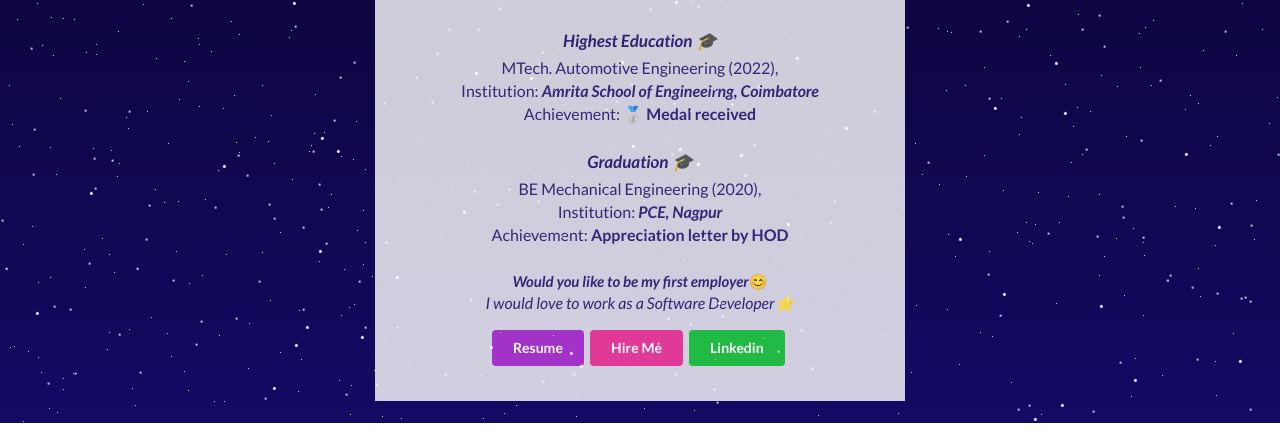
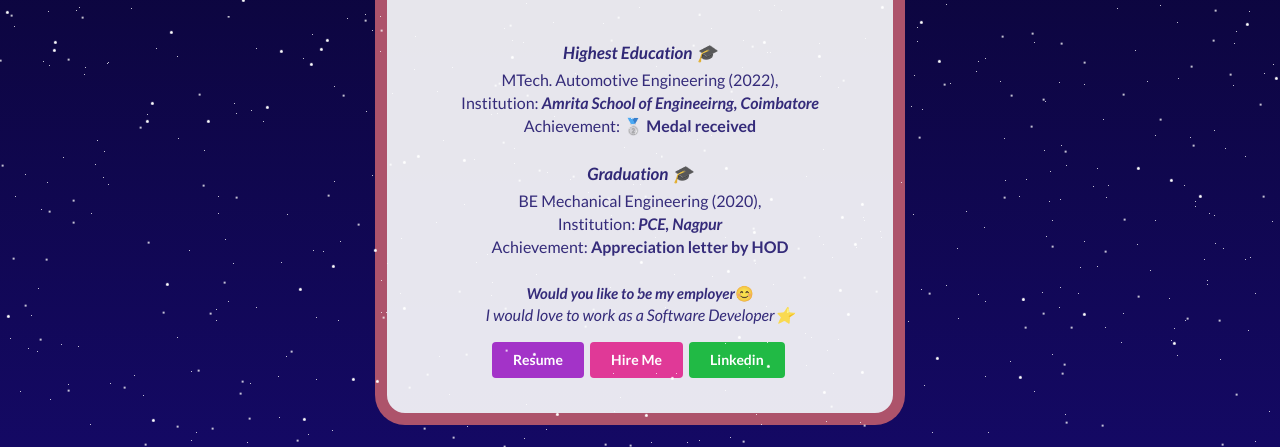
Before and after one commit to devhiteshk/About, a plain HTML site: page index.html in a window 1280 px wide. Shown: the part 808-1255 px from the top of the page. Before the commit the page ends 1231 px from the top, so only its background shows below. Drawn offline with nearby package versions, Linux system fonts and the light colour scheme.

Commit message:
UI improve

```diff
--- a/index.html
+++ b/index.html
@@ -93,7 +93,7 @@
                             </p>
 
                             <h4 style="margin-bottom:0;">
-                                <b><i>Would you like to be my first employer</i>😊</b>
+                                <b><i>Would you like to be my employer</i>😊</b>
                             </h4>
                             <p><i>I would love to work as a Software Developer<i>⭐</p>
 
@@ -104,7 +104,7 @@
                                 <button style="margin-bottom: 5px;" class="text-btn ui pink button">Hire Me</button>
                             </a>
                             <a href="https://www.linkedin.com/in/imhitesh/" target="_blank">
-                                <buttons style="margin-bottom: 5px;" class="text-btn ui green button">Linkedin</buttons>
+                                <button style="margin-bottom: 5px;" class="text-btn ui green button">Linkedin</button>
                             </a>
 
                         </div>
--- a/stylesSheet/style.scss
+++ b/stylesSheet/style.scss
@@ -200,10 +200,16 @@ body{
 }
 
 .border{
+  border-color: hsla(345, 49%, 43%, 0.842);
+  border-style: solid;
+  border-radius: 30px;
+  border-width: 12px;
+
   margin-top: 20px;
   margin-bottom:20px;
   padding:30px;
-  background-color:hsla(0, 0%, 100%, 0.80);
+
+  background-color:rgba(255, 255, 255, 0.90);
   max-width: 530px;
 }
 
```
Also changed, not shown: stylesSheet/style.css, 1 other file.
